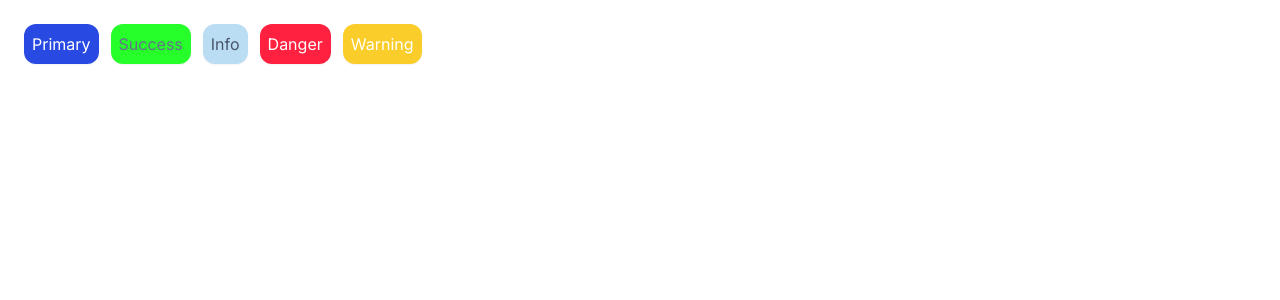
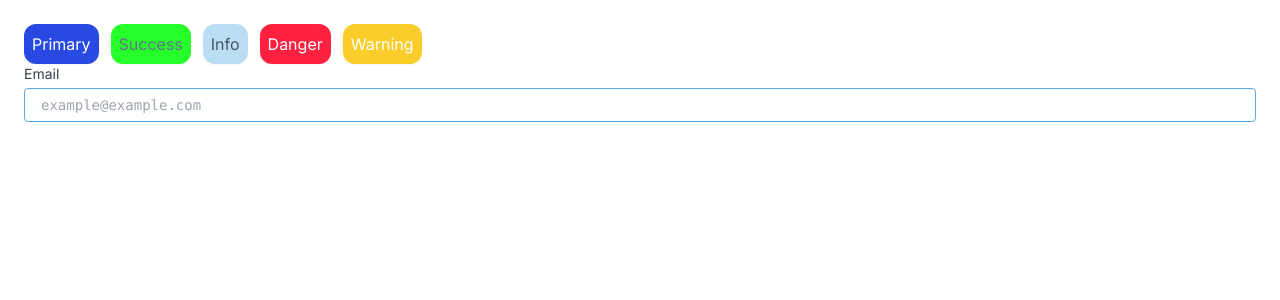
Before and after one commit to diaryoc/doc-portfolio, a Next.js app: page / in a window 1280 px wide. Shown: the top 300 px of the page. Built offline with nearby package versions, Linux system fonts and the light colour scheme.

Commit message:
#1-make input component example
Signed-off-by: diaryoc <diarycuriosity@gmail.com>

```diff
--- a/src/app/page.tsx
+++ b/src/app/page.tsx
@@ -1,4 +1,5 @@
 import Button from "@/components/tokens/button";
+import InputForm from "@/components/component/inputForm";
 
 export default function Home() {
     return (
@@ -9,6 +10,9 @@ export default function Home() {
         <Button typeName={"button"} className={"btn btn-info mr-3"} name={"Info"}/>
         <Button typeName={"button"} className={"btn btn-danger mr-3"} name={"Danger"}/>
         <Button typeName={"button"} className={"btn btn-warning mr-3"} name={"Warning"}/>
+        <InputForm labelName={"Email"} type={"text"} placeholder={"example@example.com"}/>
+
+
       </div>
     </main>
   );
```
